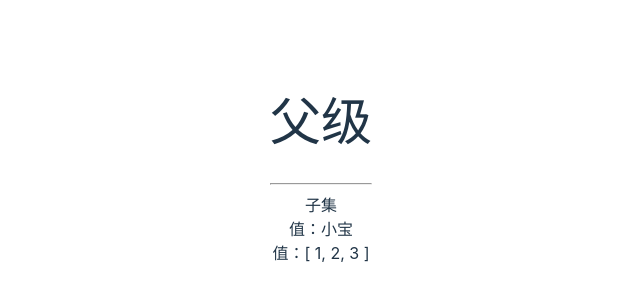
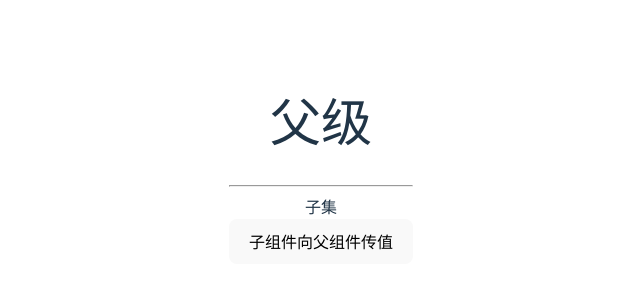
Before and after one commit to xiaoshanzhaguo/Vue3_Study, a Vue app: page / in a window 1280 px wide. Shown: the part 238-538 px from the top of the page, without its empty margins (319-959 px from the left). Built offline with nearby package versions, Linux system fonts and the light colour scheme.

Commit message:
feat: 子组件向父组件传值

```diff
--- a/src/App.vue
+++ b/src/App.vue
@@ -1,12 +1,17 @@
 <template>
   <h1>父级</h1>
-  <WaterFall :arr="[1, 2, 3]" :title="name"></WaterFall>
+  <WaterFall @on-click="getName" :arr="[1, 2, 3]" :title="name"></WaterFall>
 </template>
 
 <script setup lang='ts'>
 import {ref, reactive} from 'vue'
 import WaterFall from './components/WaterFall.vue'
 const name = ref<string>('小宝')
+
+
+const getName = (name: string) => {
+  console.log(name, '=====>我是父组件')
+}
 </script>
 
 <style scoped>
--- a/src/components/WaterFall.vue
+++ b/src/components/WaterFall.vue
@@ -1,32 +1,20 @@
 <template>
  <hr />
  <div>子集</div>
- <div>值：{{ title }}</div>
- <div>值：{{ arr }}</div>
+ <button @click="send">子组件向父组件传值</button>
 </template>
 <script setup lang='ts'>
 import { ref, reactive } from 'vue'
-// 1. js写法
-// 接收父组件传过来的值defineProps
-// const props = defineProps({
-//     title: {
-//         type: String,   // 注意这里的String是放的基本数据类型的值，而不是string
-//         default: "默认值"
-//     }
-// })
+// 给父组件传值 defineEmits js写法
+// const emit = defineEmits(['on-click'])
+// ts写法
+const emit = defineEmits<{
+    (e: "on-click", name: string): void
+}>()
 
-// 2. ts写法
-// defineProps({
-//     title: String,
-//     arr: Array
-// })
-// 2.1 ts 特有定义默认值(withDefaults)  使用泛型的写法
-withDefaults(defineProps<{
-    title: string,
-    arr: number[]
-}>(), {
-    arr: () => [666]
-})
+const send = () => {
+    emit('on-click', '小美')
+}
 </script>
 <style scoped>
 
```
